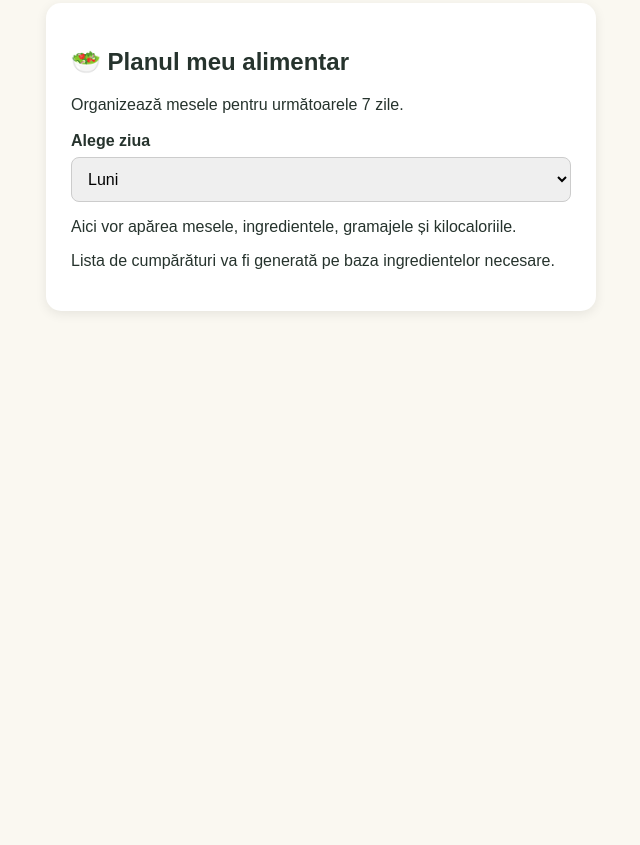
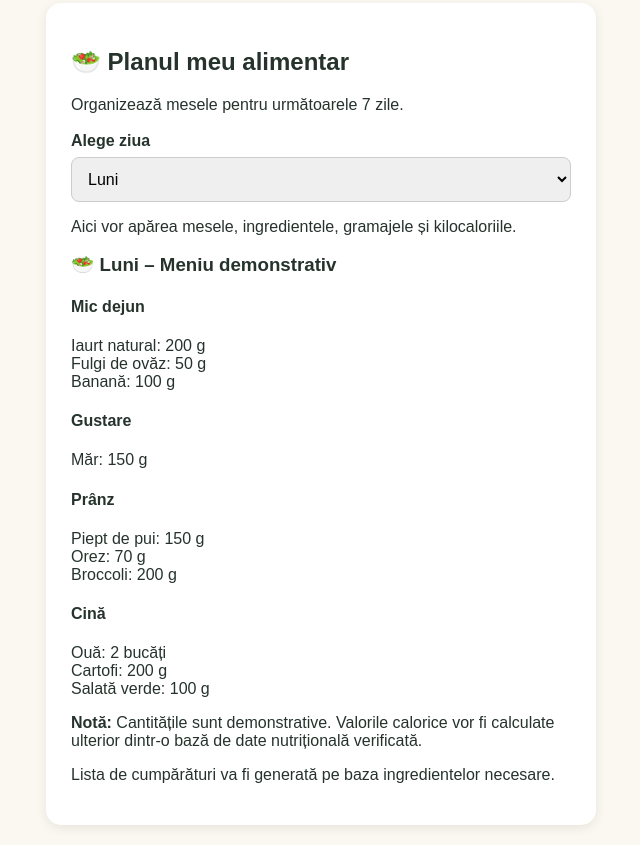
Before and after one commit to crissdj22-blip/SlimSmart-AI, a plain HTML site: page index.html in a window 1280 px wide. Shown: the part 419-1264 px from the top of the page, without its empty margins (319-959 px from the left). Before the commit the page ends 800 px from the top, so only its background shows below. Drawn offline with Linux system fonts and the light colour scheme.

Commit message:
Update index.html

```diff
--- a/index.html
+++ b/index.html
@@ -179,6 +179,45 @@ button {
     gramajele și kilocaloriile.
   </p>
 
+<div id="meniuLuni">
+
+<h3>🥗 Luni – Meniu demonstrativ</h3>
+
+<h4>Mic dejun</h4>
+<p>
+Iaurt natural: 200 g<br>
+Fulgi de ovăz: 50 g<br>
+Banană: 100 g
+</p>
+
+<h4>Gustare</h4>
+<p>
+Măr: 150 g
+</p>
+
+<h4>Prânz</h4>
+<p>
+Piept de pui: 150 g<br>
+Orez: 70 g<br>
+Broccoli: 200 g
+</p>
+
+<h4>Cină</h4>
+<p>
+Ouă: 2 bucăți<br>
+Cartofi: 200 g<br>
+Salată verde: 100 g
+</p>
+
+<p>
+<strong>Notă:</strong>
+Cantitățile sunt demonstrative.
+Valorile calorice vor fi calculate ulterior
+dintr-o bază de date nutrițională verificată.
+</p>
+
+</div>
+
   <p>
     Lista de cumpărături va fi generată
     pe baza ingredientelor necesare.
```
